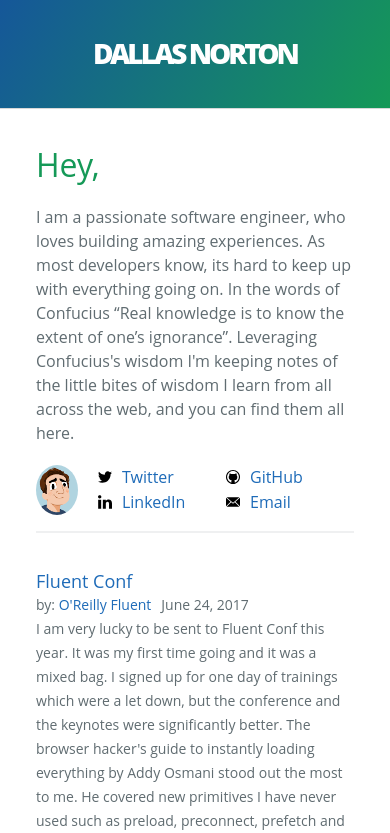
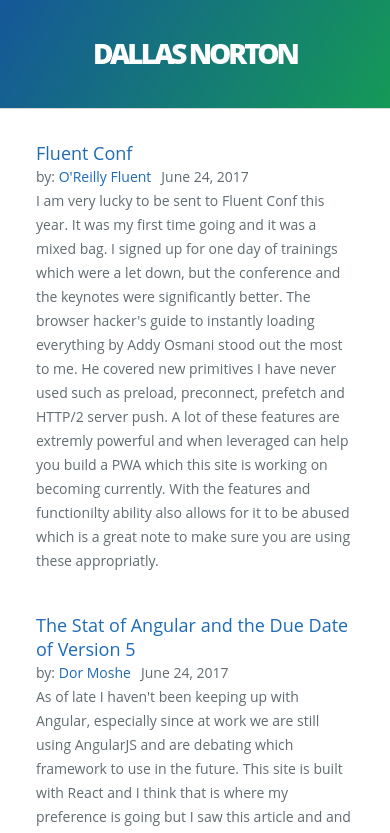
Before and after one commit to dallasnorton/personalSite, a React (Create React App) app: page / in a window 390 px wide. Shown: the top 833 px of the page. Built offline with nearby package versions, Linux system fonts and the light colour scheme.

Commit message:
content first on mobile

```diff
--- a/src/Articles/Articles.css
+++ b/src/Articles/Articles.css
@@ -6,7 +6,6 @@
 
 @media only screen and (max-width: 736px) {
   .article-container {
-    order: 2;
     overflow: initial;
     flex-grow: initial;
   }
--- a/src/RightSideBar/RightSideBar.css
+++ b/src/RightSideBar/RightSideBar.css
@@ -15,7 +15,6 @@
     padding-left: 20px;
     padding-right: 20px;
     padding-bottom: 20px;
-    order: 1;
     flex-grow: initial;
     flex-shrink: 0;
   }
```
